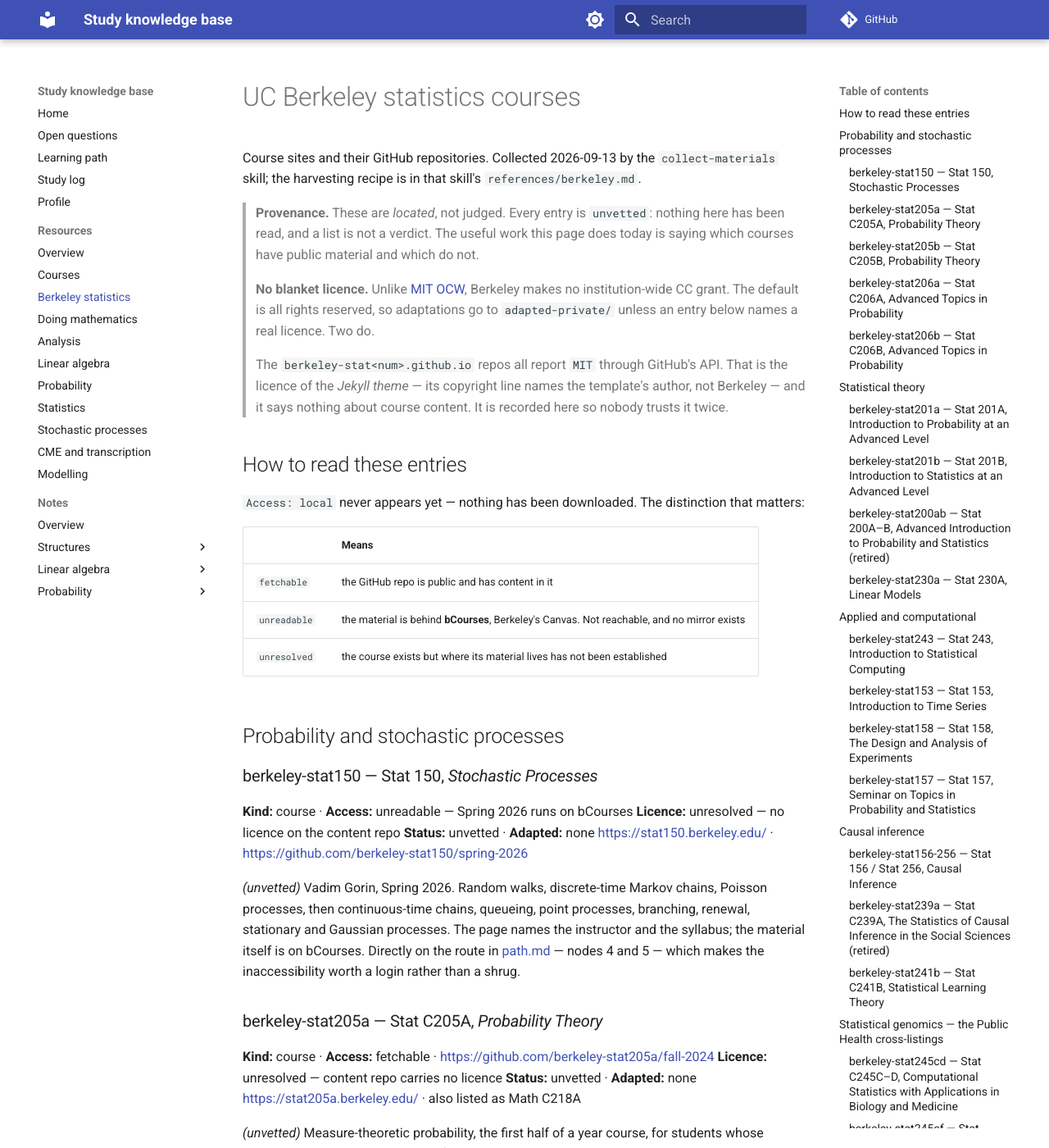
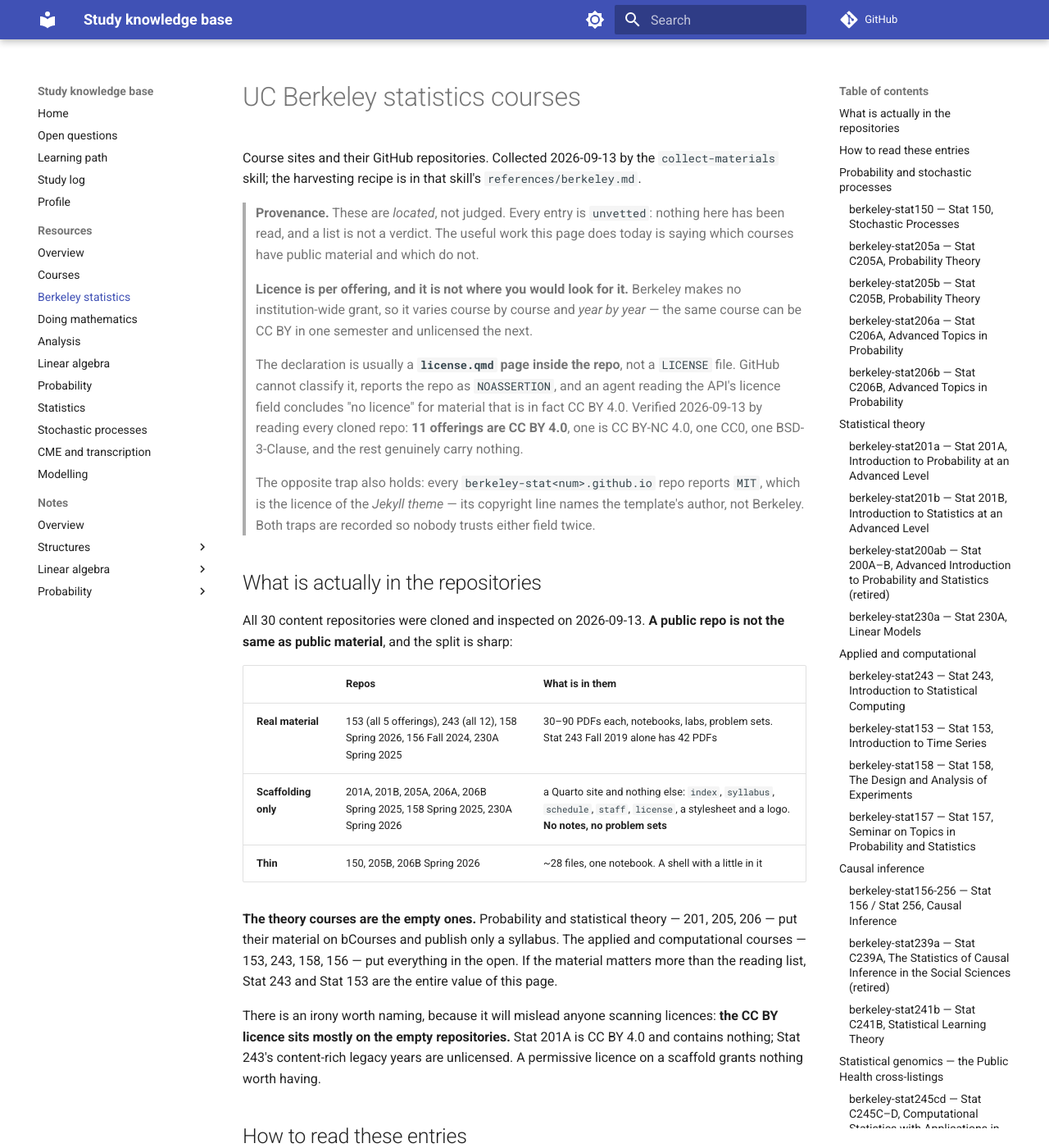
Before and after one commit to Claptar/knowledge-base, an MkDocs documentation site: the page built from docs/resources/berkeley-statistics.md, in a window 1280 px wide and 1400 px high. Shown: the whole window at 82% size. Built offline with MkDocs 1.6.1 and Material for MkDocs 9.7.7, drawn with Linux system fonts in a browser that asks for light colours; comment, search, counter and statistics services are not loaded; some of the changed text lies outside the part shown.

Commit message:
Correct Berkeley licences and access after inspecting the clones

```diff
--- a/docs/resources/berkeley-statistics.md
+++ b/docs/resources/berkeley-statistics.md
@@ -11,23 +11,48 @@ the harvesting recipe is in that skill's `references/berkeley.md`.
 > read, and a list is not a verdict. The useful work this page does today is saying which courses
 > have public material and which do not.
 
-> **No blanket licence.** Unlike [MIT OCW](courses.md), Berkeley makes no institution-wide CC grant.
-> The default is all rights reserved, so adaptations go to `adapted-private/` unless an entry below
-> names a real licence. Two do.
+> **Licence is per offering, and it is not where you would look for it.** Berkeley makes no
+> institution-wide grant, so it varies course by course and *year by year* — the same course can be
+> CC BY in one semester and unlicensed the next.
 >
-> The `berkeley-stat<num>.github.io` repos all report `MIT` through GitHub's API. That is the
-> licence of the *Jekyll theme* — its copyright line names the template's author, not Berkeley — and
-> it says nothing about course content. It is recorded here so nobody trusts it twice.
+> The declaration is usually a **`license.qmd` page inside the repo**, not a `LICENSE` file. GitHub
+> cannot classify it, reports the repo as `NOASSERTION`, and an agent reading the API's licence
+> field concludes "no licence" for material that is in fact CC BY 4.0. Verified 2026-09-13 by
+> reading every cloned repo: **11 offerings are CC BY 4.0**, one is CC BY-NC 4.0, one CC0, one
+> BSD-3-Clause, and the rest genuinely carry nothing.
+>
+> The opposite trap also holds: every `berkeley-stat<num>.github.io` repo reports `MIT`, which is
+> the licence of the *Jekyll theme* — its copyright line names the template's author, not Berkeley.
+> Both traps are recorded so nobody trusts either field twice.
+
+## What is actually in the repositories
+
+All 30 content repositories were cloned and inspected on 2026-09-13. **A public repo is not the
+same as public material**, and the split is sharp:
+
+| | Repos | What is in them |
+| --- | --- | --- |
+| **Real material** | 153 (all 5 offerings), 243 (all 12), 158 Spring 2026, 156 Fall 2024, 230A Spring 2025 | 30–90 PDFs each, notebooks, labs, problem sets. Stat 243 Fall 2019 alone has 42 PDFs |
+| **Scaffolding only** | 201A, 201B, 205A, 206A, 206B Spring 2025, 158 Spring 2025, 230A Spring 2026 | a Quarto site and nothing else: `index`, `syllabus`, `schedule`, `staff`, `license`, a stylesheet and a logo. **No notes, no problem sets** |
+| **Thin** | 150, 205B, 206B Spring 2026 | ~28 files, one notebook. A shell with a little in it |
+
+**The theory courses are the empty ones.** Probability and statistical theory — 201, 205, 206 — put
+their material on bCourses and publish only a syllabus. The applied and computational courses —
+153, 243, 158, 156 — put everything in the open. If the material matters more than the reading
+list, Stat 243 and Stat 153 are the entire value of this page.
+
+There is an irony worth naming, because it will mislead anyone scanning licences: **the CC BY
+licence sits mostly on the empty repositories.** Stat 201A is CC BY 4.0 and contains nothing;
+Stat 243's content-rich legacy years are unlicensed. A permissive licence on a scaffold grants
+nothing worth having.
 
 ## How to read these entries
 
-`Access: local` never appears yet — nothing has been downloaded. The distinction that matters:
-
 | | Means |
 | --- | --- |
-| `fetchable` | the GitHub repo is public and has content in it |
+| `local` | cloned into `sources/<org>/<term>/`, and it contains actual material |
+| `fetchable` | the repo is public, but holds only site scaffolding — clone it and you get a syllabus |
 | `unreadable` | the material is behind **bCourses**, Berkeley's Canvas. Not reachable, and no mirror exists |
-| `unresolved` | the course exists but where its material lives has not been established |
 
 ## Probability and stochastic processes
 
@@ -46,8 +71,8 @@ inaccessibility worth a login rather than a shrug.
 
 ### berkeley-stat205a — Stat C205A, *Probability Theory* { #berkeley-stat205a }
 
-**Kind:** course · **Access:** fetchable · <https://github.com/berkeley-stat205a/fall-2024>
-**Licence:** unresolved — content repo carries no licence
+**Kind:** course · **Access:** fetchable — **scaffolding only**; the Aldous pages are the real material
+**Licence:** **CC BY 4.0** on the (empty) course repo; the Aldous notes carry none
 **Status:** unvetted · **Adapted:** none
 <https://stat205a.berkeley.edu/> · also listed as Math C218A
 
@@ -58,8 +83,8 @@ the better starting point: <https://www.stat.berkeley.edu/~aldous/205A>.
 
 ### berkeley-stat205b — Stat C205B, *Probability Theory* { #berkeley-stat205b }
 
-**Kind:** course · **Access:** fetchable · <https://github.com/berkeley-stat205b/spring-2026>
-**Licence:** unresolved
+**Kind:** course · **Access:** fetchable — thin; the Aldous pages are the real material
+**Licence:** unresolved — no declaration in the repo
 **Status:** unvetted · **Adapted:** none
 <https://stat205b.berkeley.edu/> · also listed as Math C218B
 
@@ -69,8 +94,8 @@ Aldous's 205B page carries per-lecture PDFs including a measure-theory recap:
 
 ### berkeley-stat206a — Stat C206A, *Advanced Topics in Probability* { #berkeley-stat206a }
 
-**Kind:** course · **Access:** fetchable · <https://github.com/berkeley-stat206a/fall-2024>
-**Licence:** unresolved
+**Kind:** course · **Access:** fetchable — **scaffolding only**, no material in the repo
+**Licence:** **CC BY 4.0** — on a repo containing only a syllabus
 **Status:** unvetted · **Adapted:** none
 <https://stat206a.berkeley.edu/> · also listed as Math C223A
 
@@ -78,8 +103,8 @@ Aldous's 205B page carries per-lecture PDFs including a measure-theory recap:
 
 ### berkeley-stat206b — Stat C206B, *Advanced Topics in Probability* { #berkeley-stat206b }
 
-**Kind:** course · **Access:** fetchable · <https://github.com/berkeley-stat206b/spring-2026>
-**Licence:** unresolved
+**Kind:** course · **Access:** fetchable — thin; Spring 2025 is scaffolding only
+**Licence:** unresolved — no declaration in either offering
 **Status:** unvetted · **Adapted:** none
 <https://stat206b.berkeley.edu/> · also listed as Math C223B
 
@@ -89,8 +114,8 @@ Aldous's 205B page carries per-lecture PDFs including a measure-theory recap:
 
 ### berkeley-stat201a — Stat 201A, *Introduction to Probability at an Advanced Level* { #berkeley-stat201a }
 
-**Kind:** course · **Access:** fetchable · <https://github.com/berkeley-stat201a/fall-2024>
-**Licence:** unresolved
+**Kind:** course · **Access:** fetchable — **scaffolding only**, no material in the repo
+**Licence:** **CC BY 4.0** — on a repo containing only a syllabus
 **Status:** unvetted · **Adapted:** none
 <https://stat201a.berkeley.edu/>
 
@@ -102,8 +127,8 @@ not be taught in the near future"*. Seven weeks rather than a semester. Search r
 
 ### berkeley-stat201b — Stat 201B, *Introduction to Statistics at an Advanced Level* { #berkeley-stat201b }
 
-**Kind:** course · **Access:** fetchable · <https://github.com/berkeley-stat201b/fall-2024>
-**Licence:** unresolved
+**Kind:** course · **Access:** fetchable — **scaffolding only**, no material in the repo
+**Licence:** **CC BY 4.0** — on a repo containing only a syllabus
 **Status:** unvetted · **Adapted:** none
 <https://stat201b.berkeley.edu/>
 
@@ -126,8 +151,8 @@ material, which is the only reason to keep the entry.
 
 ### berkeley-stat230a — Stat 230A, *Linear Models* { #berkeley-stat230a }
 
-**Kind:** course · **Access:** fetchable · <https://github.com/berkeley-stat230a/spring-2026>
-**Licence:** unresolved — `NOASSERTION` on the 2026 repo, unread
+**Kind:** course · **Access:** local · `sources/berkeley-stat230a/spring-2025/` — thin; Spring 2026 is scaffolding only
+**Licence:** Spring 2026 **CC BY 4.0** (scaffolding); Spring 2025 unlicensed
 **Status:** unvetted · **Adapted:** none
 <https://stat230a.berkeley.edu/>
 
@@ -138,8 +163,8 @@ file opened before any adaptation.
 
 ### berkeley-stat243 — Stat 243, *Introduction to Statistical Computing* { #berkeley-stat243 }
 
-**Kind:** course · **Access:** fetchable · <https://github.com/berkeley-stat243>
-**Licence:** **varies by year** — `stat243-fall-2021` is CC0-1.0, `stat243-fall-2023` is BSD-3-Clause, the rest unlicensed
+**Kind:** course · **Access:** local · `sources/berkeley-stat243/` — 12 offerings, 30–53 PDFs each
+**Licence:** **varies by offering** — 2024/2025/2026 CC BY 4.0; `stat243-fall-2021` CC0; `stat243-fall-2023` BSD-3-Clause; 2014–2020 and 2022 unlicensed
 **Status:** unvetted · **Adapted:** none
 <https://stat243.berkeley.edu/>
 
@@ -153,8 +178,8 @@ methods, optimisation, simulation, reproducibility, working in R and Python.
 
 ### berkeley-stat153 — Stat 153, *Introduction to Time Series* { #berkeley-stat153 }
 
-**Kind:** course · **Access:** fetchable · <https://github.com/berkeley-stat153>
-**Licence:** unresolved — `NOASSERTION` on fall-2024, none on the rest
+**Kind:** course · **Access:** local · `sources/berkeley-stat153/` — 5 offerings, 91 PDFs in Fall 2024 alone
+**Licence:** Fall 2024 **CC BY 4.0**; the other four offerings unlicensed
 **Status:** unvetted · **Adapted:** none
 <https://stat153.berkeley.edu/>
 
@@ -163,8 +188,8 @@ one where consecutive semesters are all present.
 
 ### berkeley-stat158 — Stat 158, *The Design and Analysis of Experiments* { #berkeley-stat158 }
 
-**Kind:** course · **Access:** fetchable · <https://github.com/berkeley-stat158/spring-2026>
-**Licence:** unresolved — `NOASSERTION` on spring-2025
+**Kind:** course · **Access:** local · `sources/berkeley-stat158/spring-2026/` — 46 PDFs, 513 files
+**Licence:** Spring 2025 **CC BY 4.0** (but that offering is scaffolding only); Spring 2026 unlicensed
 **Status:** unvetted · **Adapted:** none
 <https://stat158.berkeley.edu/>
 
@@ -185,8 +210,8 @@ repositories. Topics vary by offering; check `classes.berkeley.edu` for whether
 
 ### berkeley-stat156-256 — Stat 156 / Stat 256, *Causal Inference* { #berkeley-stat156-256 }
 
-**Kind:** course · **Access:** fetchable · <https://github.com/berkeley-stat156/fall-2024>
-**Licence:** unresolved — `NOASSERTION` on fall-2024
+**Kind:** course · **Access:** local · `sources/berkeley-stat156/fall-2024/` — 11 PDFs incl. the 256 syllabus
+**Licence:** **CC BY-NC 4.0** — adaptable and publishable with attribution, non-commercial
 **Status:** unvetted · **Adapted:** none
 <https://stat156.berkeley.edu/> · syllabus: <https://stat156.berkeley.edu/fall-2024/stat256-syllabus.pdf>
 
```
